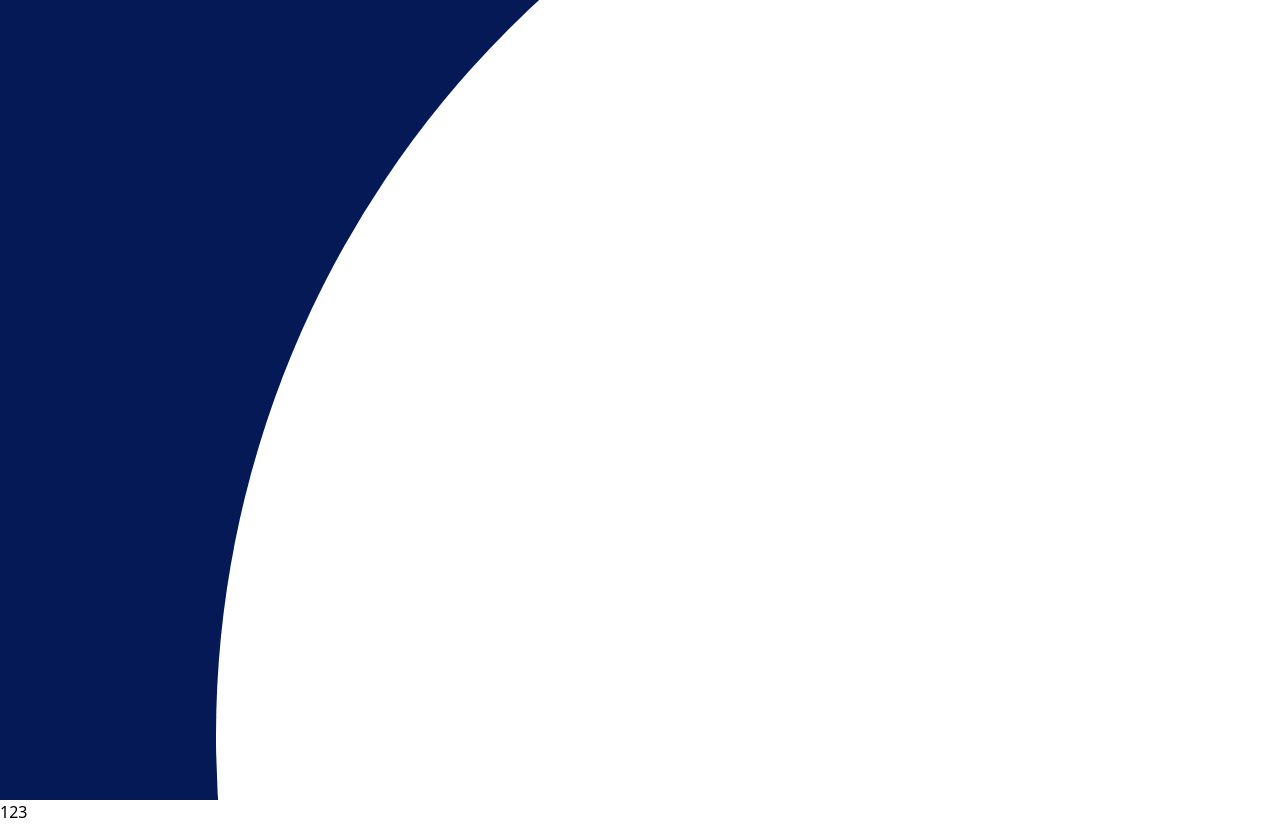
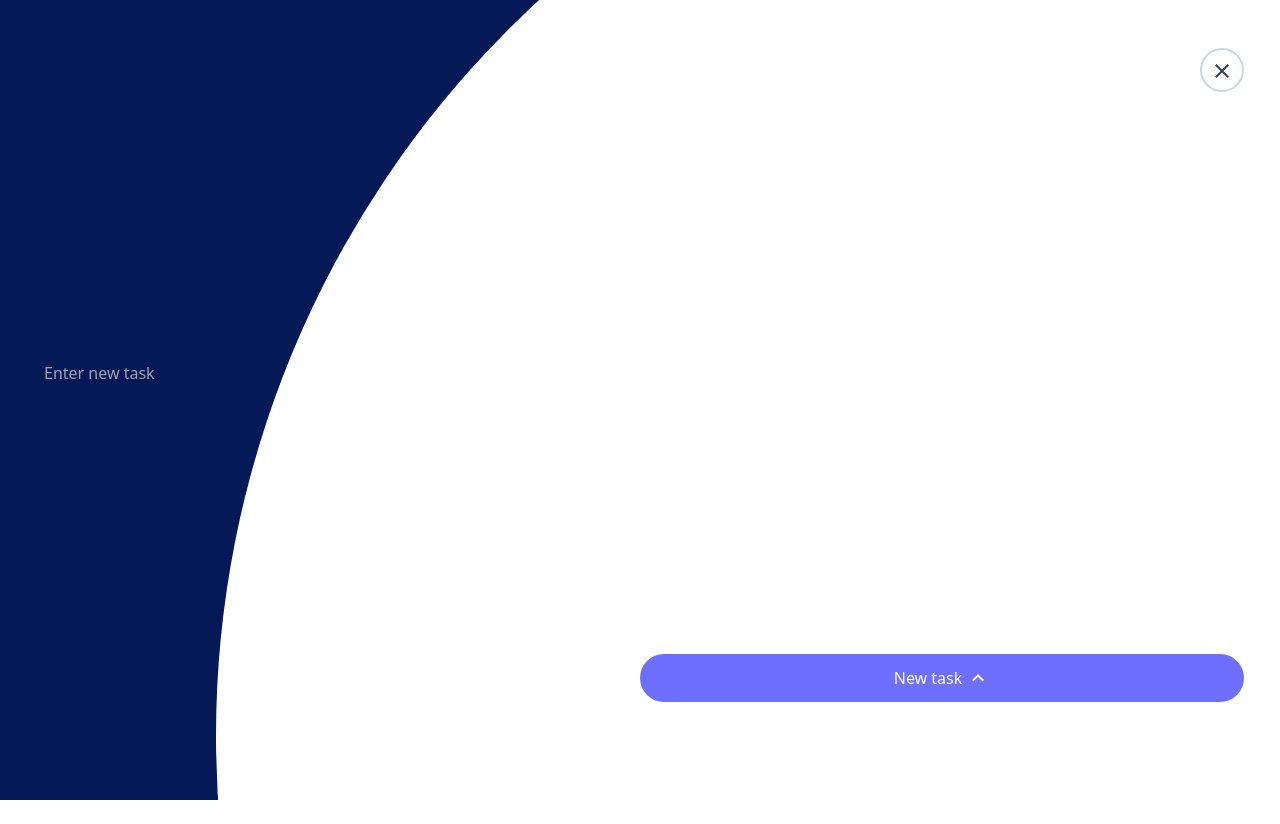
Before and after one commit to Cyber-Kira/todo, a React (Create React App) app: page / in a window 1280 px wide. Both pictures are taken after a click on the button 1216 px from the left and 736 px from the top of the page. After the commit the page ends 800 px from the top, so only its background shows below. Built offline with nearby package versions, Linux system fonts and the light colour scheme.

Commit message:
feat: add task overlay where user can add tasks

```diff
--- a/src/components/AddTaskOverlay/AddTaskOverlay.tsx
+++ b/src/components/AddTaskOverlay/AddTaskOverlay.tsx
@@ -1,6 +1,49 @@
 /* eslint-disable arrow-body-style */
-import React from 'react'
+import React, { useContext } from 'react'
+import CloseIcon from '@mui/icons-material/Close'
+import KeyboardArrowUpIcon from '@mui/icons-material/KeyboardArrowUp'
+import { AddItemContext } from '../App'
 
 export const AddTaskOverlay = () => {
-	return <div>123</div>
+	const AddTaskCtx = useContext(AddItemContext)
+	return (
+		<div
+			className={`flex flex-col justify-between px-9 py-12 absolute top-0 left-0 z-50 w-screen h-[calc(100vh-50px)] pointer-events-none ${
+				AddTaskCtx?.overlay
+					? 'pointer-events-auto opacity-100'
+					: '-z-50 opacity-0'
+			} transition-all duration-500`}
+		>
+			<div className='flex justify-end w-full'>
+				<button
+					onClick={() => AddTaskCtx?.setOverlay(false)}
+					className={`w-11 h-11 border-2 border-slate-300 text-slate-700 rounded-full ${
+						AddTaskCtx?.overlay ? 'translate-y-0' : '-translate-y-4'
+					} transition-transform duration-700`}
+					type='button'
+				>
+					<CloseIcon />
+				</button>
+			</div>
+			<input
+				className={`bg-transparent h-12 indent-2 ${
+					AddTaskCtx?.overlay ? 'translate-y-0' : '-translate-y-4'
+				} transition-transform delay-150 duration-700`}
+				type='text'
+				name='taskName'
+				placeholder='Enter new task'
+			/>
+			<button
+				className={`flex gap-1 justify-center items-center bg-menuItemLight w-1/2 h-12 self-end rounded-full text-white ${
+					AddTaskCtx?.overlay
+						? 'translate-y-0 opacity-100'
+						: '-translate-y-8 opacity-0'
+				} transition-all delay-300 duration-700`}
+				type='button'
+			>
+				New task
+				<KeyboardArrowUpIcon />
+			</button>
+		</div>
+	)
 }
```
